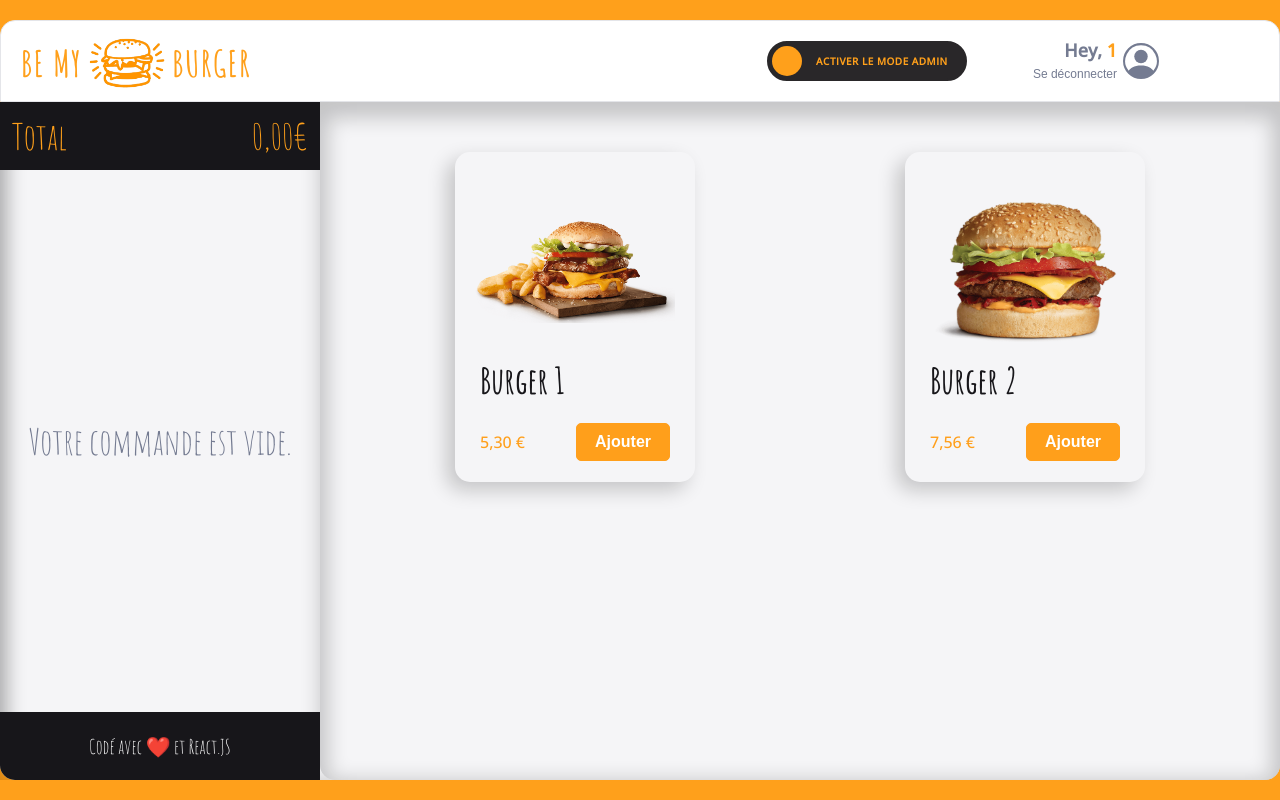
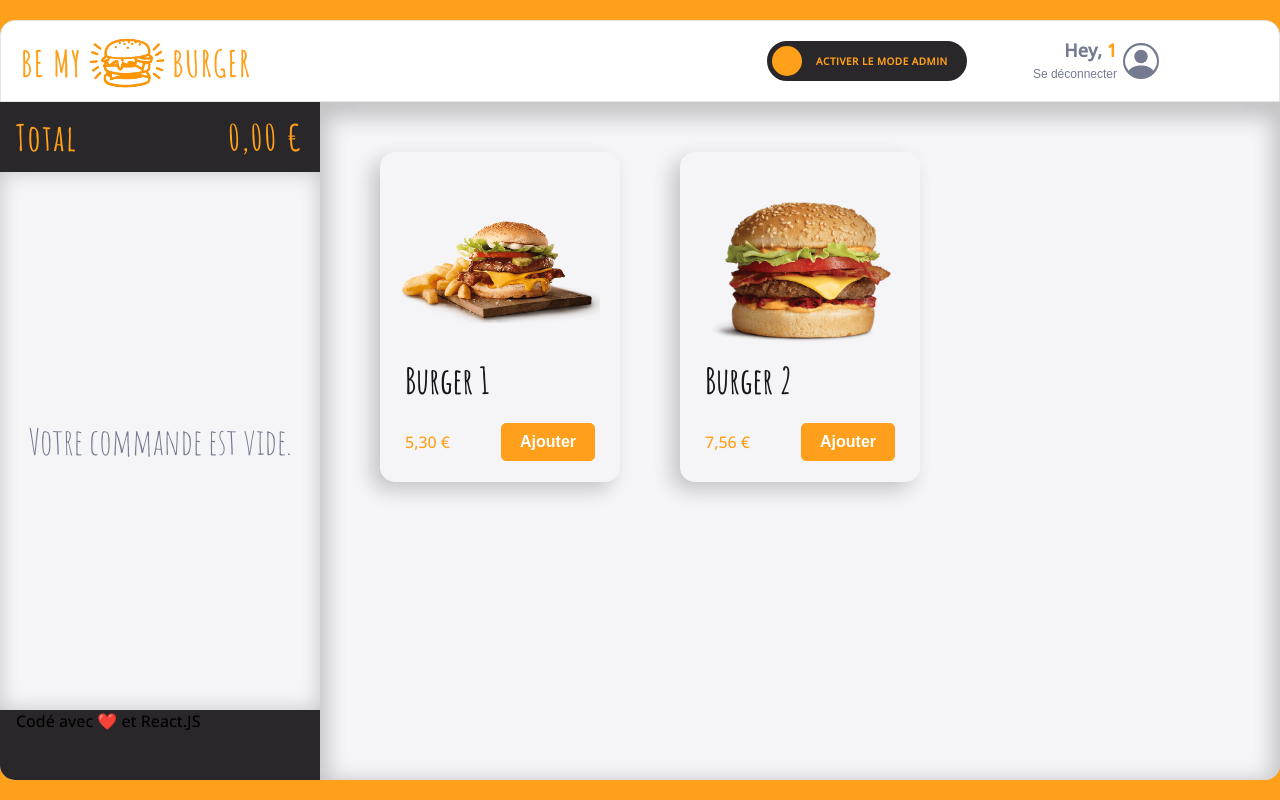
Before and after one commit to chiara-muller/be-my-burger, a React (Vite) app: page /order/1 in a window 1280 px wide. Built offline with nearby package versions, Linux system fonts and the light colour scheme.

Commit message:
F10: CART > refacto create reusable component for Header + Total and Footer components

```diff
--- a/src/components/pages/order/Main/Admin/AdminPanel/AdminPanel.jsx
+++ b/src/components/pages/order/Main/Admin/AdminPanel/AdminPanel.jsx
@@ -24,7 +24,6 @@ export default function AdminPanel() {
 const AdminPanelStyled = styled.div`
 
   height: 240px;
-  border-bottom-left-radius: ${theme.borderRadius.extraRound};
   border-bottom-right-radius: ${theme.borderRadius.extraRound};
   background: ${theme.colors.white};
   border-top: 1px solid ${theme.colors.greyLight};
--- a/src/components/pages/order/Main/Cart.jsx
+++ /dev/null
@@ -1,62 +0,0 @@
-import styled from "styled-components";
-import { theme } from "../../../../theme"
-
-export default function Cart() {
-  return (
-    <CartStyled>
-      <div className="total-container">
-        <p>Total</p>
-        <p>0,00€</p>
-      </div>
-      <div className="order-container">Votre commande est vide.</div>
-      <div className="footer-container">Codé avec ❤️ et React.JS</div>
-    </CartStyled>
-  )
-}
-
-const CartStyled = styled.div`
-
-  box-sizing: border-box;
-  display: flex;
-  flex-direction: column;
-  justify-content: space-between;
-  box-shadow: 0px 0px 20px 0px #00000033 inset;
-
-  .total-container {
-    display: flex;
-    justify-content: space-between;
-    align-items: center;
-    padding-left: 12px;
-    padding-right: 12px;
-    height: 10%;
-    background-color: ${theme.colors.dark};
-    color: ${theme.colors.primary};
-    font-family: ${theme.fonts.family.stylish};
-    font-size: ${theme.fonts.size.P4};
-  }
-
-  .order-container {
-    display: flex;
-    justify-content: center;
-    align-items: center;
-    height: 80%;
-    color: ${theme.colors.greyBlue};
-    font-family: ${theme.fonts.family.stylish};
-    font-size: ${theme.fonts.size.P4};
-  }
-
-  .footer-container {
-    display: flex;
-    justify-content: center;
-    align-items: center;
-    padding-left: 12px;
-    padding-right: 12px;
-    height: 10%;
-    background-color: ${theme.colors.dark};
-    color: ${theme.colors.white};
-    font-family: ${theme.fonts.family.stylish};
-    font-size: ${theme.fonts.size.P2};
-    border-bottom-left-radius: ${theme.borderRadius.extraRound};
-  }
-
-`;
--- /dev/null
+++ b/src/components/pages/order/Main/Cart/Cart.jsx
@@ -0,0 +1,39 @@
+import styled from "styled-components";
+import { theme } from "../../../../../theme"
+import Header from "../../../../resusable-ui/Header";
+import Total from "./Total";
+import { formatPrice } from "../../../../../utils/maths"
+
+export default function Cart() {
+  return (
+    <CartStyled>
+      <Total amountToPay={formatPrice(0)}/>
+      <div className="body-container">Votre commande est vide.</div>
+      <Header>
+        Codé avec ❤️ et React.JS
+      </Header>
+    </CartStyled>
+  )
+}
+
+const CartStyled = styled.div`
+
+  box-sizing: border-box;
+  display: flex;
+  flex-direction: column;
+  justify-content: space-between;
+
+  .body-container {
+    flex: 1;
+    display: flex;
+    justify-content: center;
+    align-items: center;
+    height: 80%;
+    background-color: ${theme.colors.background_white};
+    color: ${theme.colors.greyBlue};
+    box-shadow: 0px 0px 20px 0px #00000033 inset;
+    font-family: ${theme.fonts.family.stylish};
+    font-size: ${theme.fonts.size.P4};
+  }
+
+`;
--- /dev/null
+++ b/src/components/pages/order/Main/Cart/Total.jsx
@@ -0,0 +1,27 @@
+import styled from "styled-components";
+import { theme } from "../../../../../theme";
+import Header from "../../../../resusable-ui/Header";
+
+export default function Total({amountToPay}) {
+  return (
+    <Header>
+      <TotalStyled>
+        <span>Total</span>
+        <span>{amountToPay}</span>
+      </TotalStyled>
+    </Header>
+  )
+}
+
+const TotalStyled = styled.div`
+
+  height: 100%;
+  display: flex;
+  justify-content: space-between;
+  align-items: center;
+  color: ${theme.colors.primary};
+  font-family: ${theme.fonts.family.stylish};
+  font-size: ${theme.fonts.size.P4};
+  font-weight: ${theme.fonts.weights.bold};
+  letter-spacing: 2px;
+`;
--- a/src/components/pages/order/Main/Main.jsx
+++ b/src/components/pages/order/Main/Main.jsx
@@ -1,10 +1,10 @@
 import styled from "styled-components";
 import { theme } from "../../../../theme";
 import Menu from "./Menu/Menu";
-import Cart from "./Cart";
 import Admin from "./Admin/Admin";
 import { useContext } from "react";
 import OrderContext from "../../../../context/OrderContext";
+import Cart from "./Cart/Cart";
 
 
 export default function Main() {
@@ -14,7 +14,6 @@ export default function Main() {
   return (
     <MainStyled>
       <Cart />
-      {/* <div className="basket">Basket</div> */}
       <div className="menu-and-admin">
         <Menu />
         { isModeAdmin && <Admin /> }
@@ -32,15 +31,12 @@ const MainStyled = styled.div`
   border-radius: 0px 0px 15px 15px;
   display: grid;
   grid-template-columns: 25% 1fr;
-
-  /* .basket {
-    background: pink;
-  } */
+  overflow: hidden;
 
   .menu-and-admin {
     position: relative;
     overflow-y: hidden;
     display: grid; // we need this otherwise the menu is unscrollable
-    border-radius: 0px 0px 15px 15px;
+    border-radius: 0px 0px 15px 0px;
   }
 `;
--- a/src/components/pages/order/Main/Menu/Menu.jsx
+++ b/src/components/pages/order/Main/Menu/Menu.jsx
@@ -61,7 +61,8 @@ const MenuStyled = styled.div`
 
   background: ${theme.colors.background_white};
   display: grid;
-  grid-template-columns: repeat(auto-fit, minmax(250px, 1fr));
+  /* grid-template-columns: repeat(auto-fit, minmax(250px, 1fr)); */
+  grid-template-columns: repeat(3, 1fr); // easier when we delete an item
   grid-row-gap: 60px;
   padding: 50px 50px 150px;
   justify-items: center;
--- /dev/null
+++ b/src/components/resusable-ui/Header.jsx
@@ -0,0 +1,16 @@
+import styled from "styled-components";
+import { theme } from "../../theme";
+
+export default function Header({children}) {
+  return (
+    <HeaderStyled>{children}</HeaderStyled>
+  )
+}
+
+const HeaderStyled = styled.div`
+
+  height: 70px;
+  padding: 0px 16px;
+  background-color: ${theme.colors.background_dark};
+
+`;
```
Also changed, not shown: src/components/pages/order/Main/Cart/Footer.jsx (added).
